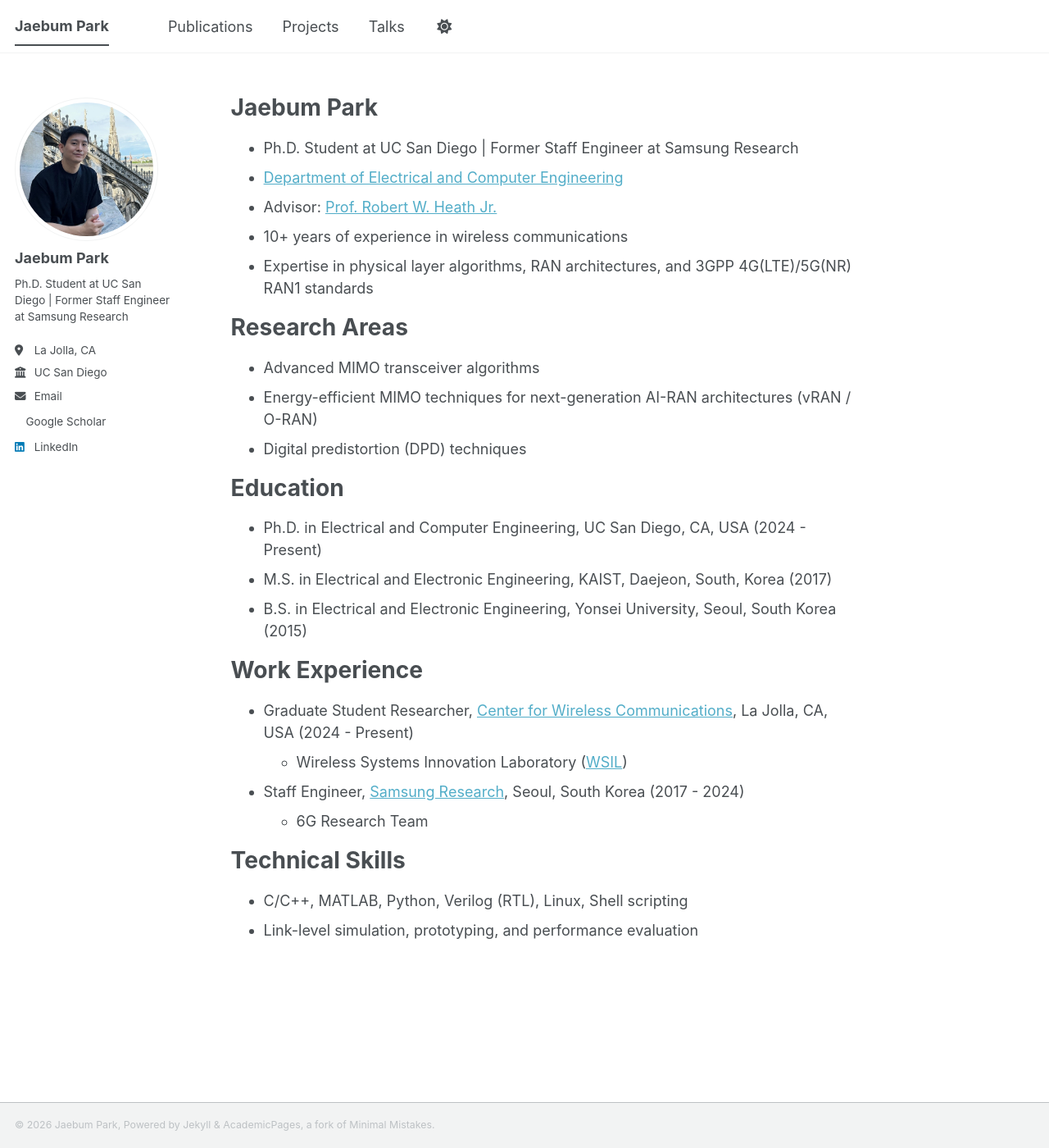
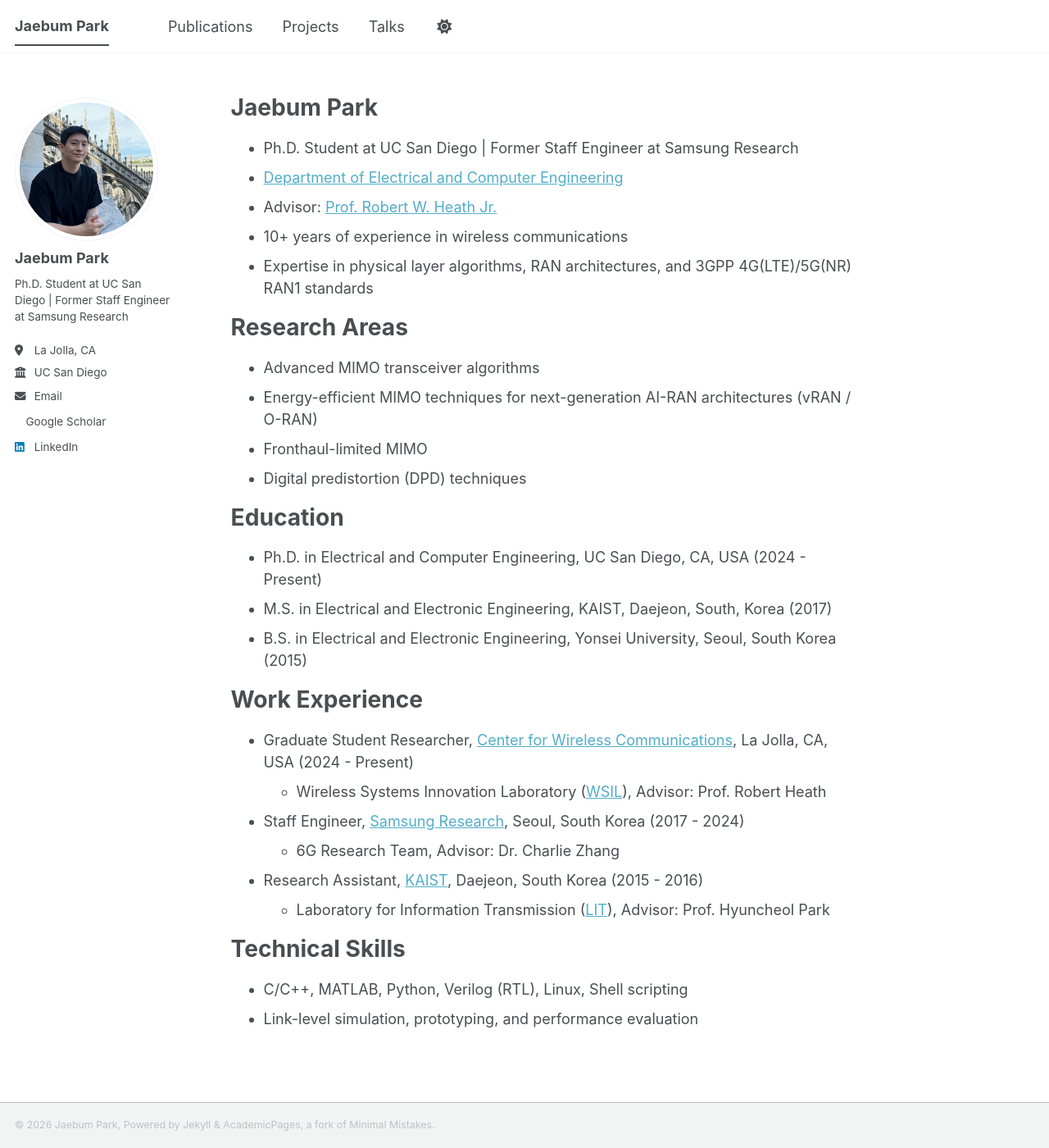
Before and after one commit to jpark-wireless/jpark-wireless.github.io, a Jekyll site: the page built from _pages/about.md, in a window 1280 px wide and 1400 px high. Shown: the whole window at 82% size. Built offline with Jekyll 4.4.1, drawn with Linux system fonts in a browser that asks for light colours; a style sheet for code colours, icons or effects is not loaded.

Commit message:
Add KAIST RA/TA to Work Experience

```diff
--- a/_pages/about.md
+++ b/_pages/about.md
@@ -19,6 +19,7 @@ redirect_from:
 # Research Areas
 * Advanced MIMO transceiver algorithms
 * Energy-efficient MIMO techniques for next-generation AI-RAN architectures (vRAN / O-RAN)
+* Fronthaul-limited MIMO
 * Digital predistortion (DPD) techniques
 
 # Education
@@ -28,9 +29,11 @@ redirect_from:
 
 # Work Experience
 * Graduate Student Researcher, [Center for Wireless Communications](https://cwc.ucsd.edu/), La Jolla, CA, USA (2024 - Present)
-  * Wireless Systems Innovation Laboratory ([WSIL](https://profheath.org/))
+  * Wireless Systems Innovation Laboratory ([WSIL](https://profheath.org/)), Advisor: Prof. Robert Heath
 * Staff Engineer, [Samsung Research](https://research.samsung.com/), Seoul, South Korea (2017 - 2024)
-  * 6G Research Team
+  * 6G Research Team, Advisor: Dr. Charlie Zhang
+* Research Assistant, [KAIST](https://www.kaist.ac.kr/en/), Daejeon, South Korea (2015 - 2016)
+  * Laboratory for Information Transmission ([LIT](https://lit.kaist.ac.kr/)), Advisor: Prof. Hyuncheol Park
 
 # Technical Skills
 * C/C++, MATLAB, Python, Verilog (RTL), Linux, Shell scripting
```
